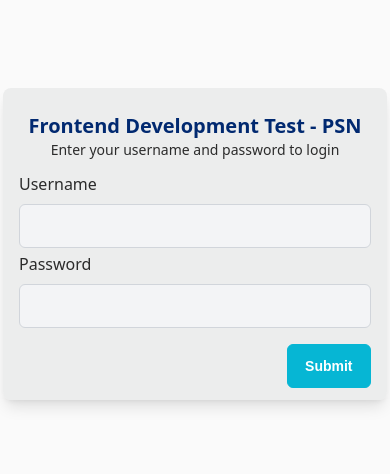
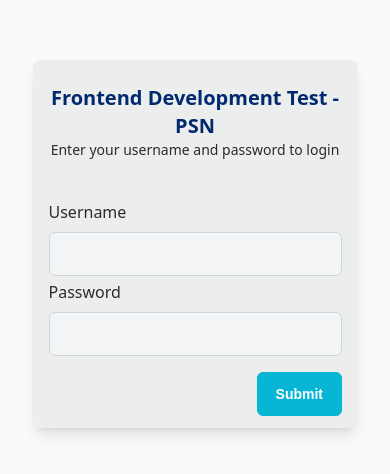
Before and after one commit to RezaBagusS/PSN_technicalTest, a Next.js app: page / in a window 390 px wide. Shown: the part 178-652 px from the top of the page. Built offline with nearby package versions, Linux system fonts and the light colour scheme; a web font is replaced by a local one.

Commit message:
feat(toast) : adding toast using toastContext dan useToast hook

```diff
--- a/src/app/layout.tsx
+++ b/src/app/layout.tsx
@@ -2,7 +2,7 @@
 import { Poppins } from "next/font/google";
 import "./globals.css";
 import "primereact/resources/themes/lara-light-cyan/theme.css";
-
+import { ToastProvider } from "@/components/layout/ToastContext";
 
 const poppins = Poppins({
   variable: "--font-poppins",
@@ -20,12 +20,15 @@
 }: Readonly<{
   children: React.ReactNode;
 }>) {
+
   return (
     <html lang="en">
       <body
         className={`${poppins.variable} cust-outer-container bg-[#FAFAFA] text-custBlack flex overflow-y-auto overflow-x-hidden`}
       >
-        {children}
+        <ToastProvider>
+          {children}
+        </ToastProvider>
       </body>
     </html>
   );
--- a/src/app/page.tsx
+++ b/src/app/page.tsx
@@ -6,8 +6,8 @@
 
   return (
     <div className="cust-outer-container w-full flex justify-center items-center h-screen relative">
-      <div className="max-w-md-[90vw] max-h-md-[90vh] w-96 h-fit px-4 pb-3 pt-6 z-40 bg-custLight/40 shadow-lg  bg-opacity-70 rounded-lg flex items-center justify-center relative">
-        <div className="flex flex-col items-center gap-3 w-full">
+      <div className="w-10/12 sm:w-8/12 md:w-96 h-fit px-4 pb-3 pt-6 z-40 bg-custLight/40 shadow-lg  bg-opacity-70 rounded-lg flex items-center justify-center relative">
+        <div className="flex flex-col items-center gap-10 w-full">
           <div className="grid">
             <h1 className="font-semibold text-center text-custPurple text-xl">
               Frontend Development Test - PSN
@@ -16,7 +16,6 @@
               Enter your username and password to login
             </p>
           </div>
-
           <FormLogin />
         </div>
       </div>
--- a/src/components/layout/FormLogin.tsx
+++ b/src/components/layout/FormLogin.tsx
@@ -4,11 +4,18 @@
 import InputField from "../ui/InputFiled";
 import ErrorInput from "../ui/ErrorInput";
 import { Button } from 'primereact/button';
-import { useEffect, useState } from "react";
+import { useState } from "react";
+import { useToast } from "@/hooks/useToast";
+
+const validLogin = {
+    username: "frontendTest",
+    password: "frontendTest123",
+}
 
 const FormLogin = () => {
 
     const [loading, setLoading] = useState(false);
+    const { showToast } = useToast();
 
     const {
         handleSubmit,
@@ -20,7 +27,28 @@
         setLoading(true);
         try {
             console.log("Form data:", data);
+
+            if (data.username === validLogin.username && data.password === validLogin.password) {
+                showToast({
+                    severity: 'success',
+                    summary: 'Login Success',
+                    detail: 'Login Validation has been successful',
+                })
+            } else {
+                throw new Error("Invalid username or password");
+            }
+
+
+
             await new Promise((resolve) => setTimeout(resolve, 2000));
+        } catch (error: any) {
+            console.error(error.message);
+            console.log("Invalid credentials");
+            showToast({
+                severity: 'error',
+                summary: 'Failed Login',
+                detail: error.message,
+            })
         } finally {
             setLoading(false);
         }
@@ -33,6 +61,7 @@
         >
             <InputField
                 label="Username"
+                type="text"
                 register={register}
             />
             {errors.username && (
@@ -40,6 +69,7 @@
             )}
             <InputField
                 label="Password"
+                type="password"
                 register={register}
             />
             {errors.password && (
--- /dev/null
+++ b/src/components/layout/ToastContext.tsx
@@ -0,0 +1,34 @@
+'use client';
+
+import React, { createContext, useContext, useRef } from 'react';
+import { Toast } from 'primereact/toast';
+
+type Severity = 'success' | 'info' | 'warn' | 'error' | 'secondary' | 'contrast';
+
+interface ToastMessage {
+    severity: Severity;
+    summary: string;
+    detail: string;
+    life?: number;
+}
+
+interface ToastContextType {
+    showToast: (message: ToastMessage) => void;
+}
+
+export const ToastContext = createContext<ToastContextType | undefined>(undefined);
+
+export const ToastProvider: React.FC<{ children: React.ReactNode }> = ({ children }) => {
+    const toast = useRef<Toast>(null);
+
+    const showToast = ({ severity, summary, detail, life = 3000 }: ToastMessage) => {
+        toast.current?.show({ severity, summary, detail, life });
+    };
+
+    return (
+        <ToastContext.Provider value={{ showToast }}>
+            <Toast ref={toast} />
+            {children}
+        </ToastContext.Provider>
+    );
+};
--- a/src/components/ui/InputFiled.tsx
+++ b/src/components/ui/InputFiled.tsx
@@ -5,10 +5,12 @@
     label,
     register,
     describe,
+    type,
 }: {
     label: string;
     register: UseFormRegister<FieldValues>;
     describe?: string;
+    type: string;
 }) {
 
     const usernameLowerCase = label.toLowerCase();
@@ -28,6 +30,7 @@
                 aria-describedby={`${usernameLowerCase}-help`}
                 className='p-inputtext-sm'
                 variant="filled"
+                type={type}
             />
             {
                 describe && (
--- /dev/null
+++ b/src/hooks/useToast.tsx
@@ -0,0 +1,12 @@
+'use client';
+
+import { ToastContext } from "@/components/layout/ToastContext";
+import { useContext } from "react";
+
+export const useToast = () => {
+    const context = useContext(ToastContext);
+    if (!context) {
+        throw new Error('useToast must be used within a ToastProvider');
+    }
+    return context;
+};
```
